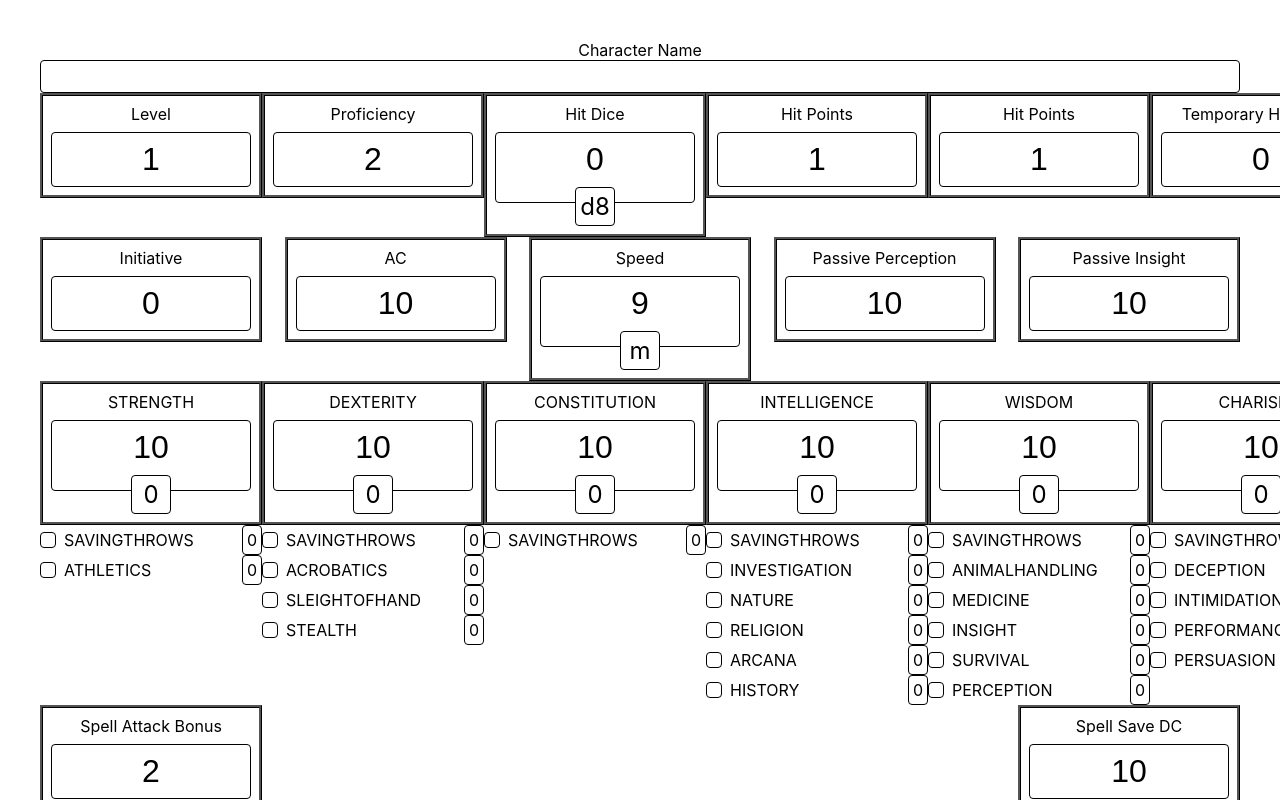
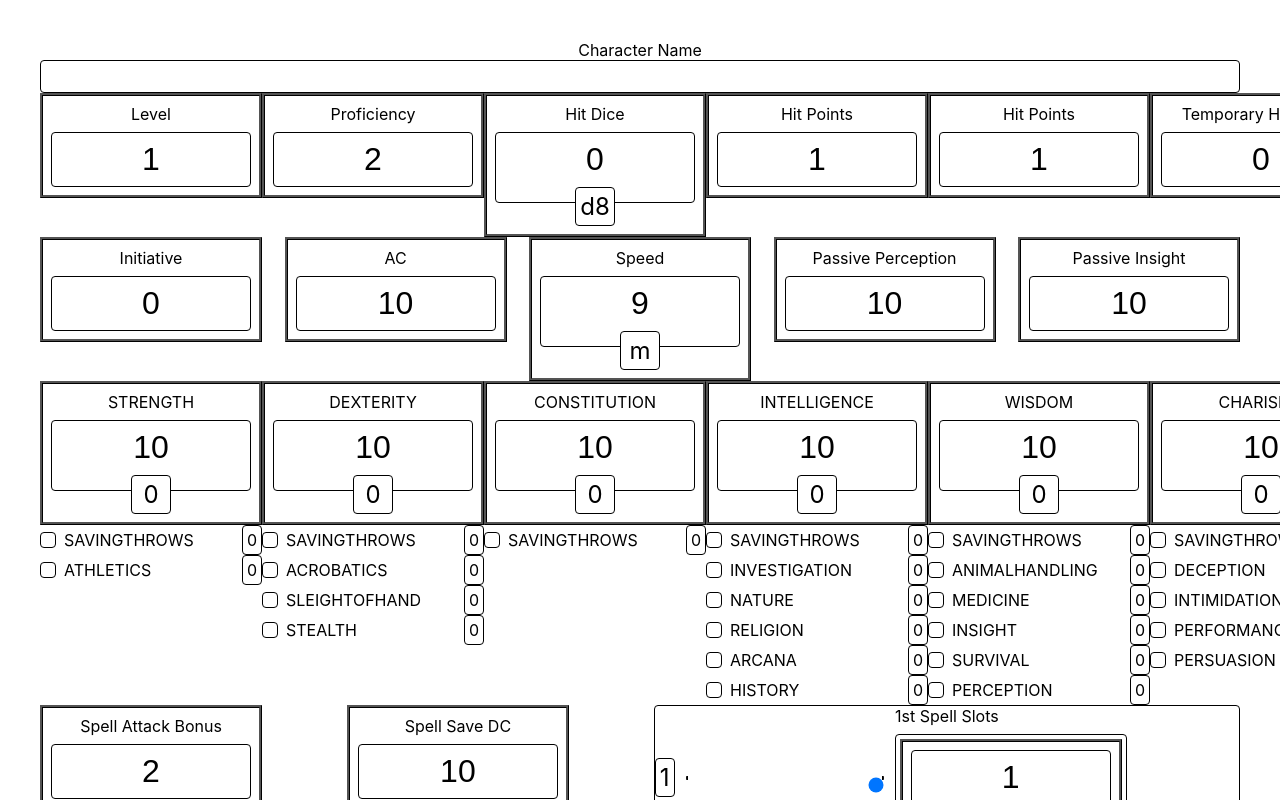
Before and after one commit to AbboDev/DND, a Nuxt app: page / in a window 1280 px wide. Shown: the top 800 px of the page. Built offline with nearby package versions, Linux system fonts and the light colour scheme.

Commit message:
feat: add first spell slots version

```diff
--- /dev/null
+++ b/components/RangeField.vue
@@ -0,0 +1,226 @@
+<template>
+  <label class="o-range-field">
+    <span v-if="slots.default" class="o-range-field__label"><slot /></span>
+
+    <span v-if="slots.output" class="o-range-field__calculated"
+      ><slot name="output"
+    /></span>
+    <input
+      class="o-range-field__input"
+      type="range"
+      :name="name"
+      @input="
+        $emit(
+          'update:modelValue',
+          parseFloat(($event.target as HTMLInputElement).value)
+        )
+      "
+      :list="dataListName"
+      :min="min"
+      :max="max"
+      :step="step"
+      :value="modelValue"
+      :style="{ '--min': min, '--max': max, '--step': modelValue }"
+    />
+    <output v-if="slots.max" class="o-range-field__calculated"
+      ><slot name="max"
+    /></output>
+
+    <datalist :id="dataListName" v-if="dataListRecords.length">
+      <option
+        v-for="(value, index) in dataListRecords"
+        :key="index"
+        :value="value.value"
+        :label="value.label"
+      ></option>
+    </datalist>
+  </label>
+</template>
+
+<script setup lang="ts">
+import { DataListRecord } from "~/types/datalist";
+import { instanceOfDataListRecord } from "~/utilities/typeGuards";
+import { type } from "../.nuxt/types/imports";
+
+export interface Props {
+  values: DataListRecord[] | string[] | number[] | number | string;
+  min?: number;
+  step?: number;
+  max?: number;
+  modelValue?: number;
+  name: string;
+}
+
+const props = withDefaults(defineProps<Props>(), {
+  values: () => [],
+  min: 0,
+  step: 1,
+  value: 0,
+});
+
+defineEmits(["update:modelValue"]);
+
+const slots = useSlots();
+
+const dataListName = computed(() => {
+  return `values-for-${props.name}`;
+});
+
+const dataListRecords = computed(() => {
+  const records: DataListRecord[] = [];
+  let values = parseInt(props.values.toString());
+
+  if (!isNaN(values)) {
+    let index = values;
+    for (; index >= 0; index--) {
+      records.push({
+        value: index,
+        label: index.toString(),
+      });
+    }
+
+    return records;
+  }
+
+  // @ts-ignore
+  // The exclusion of not iterable types is made with isNaN method
+  for (const value of props.values) {
+    let record: DataListRecord | null = null;
+
+    if (instanceOfDataListRecord(value)) {
+      record = {
+        value: value.value,
+        label: (value.label || value.value).toString(),
+      };
+    } else if (Array.isArray(value)) {
+      if (value.length === 1) {
+        record = {
+          value: value[0],
+          label: value[0].toString(),
+        };
+      } else if (value.length > 1) {
+        record = {
+          value: value[0],
+          label: value[1].toString(),
+        };
+      }
+    }
+
+    if (record) {
+      records.push(record);
+    }
+  }
+
+  return records;
+});
+</script>
+
+<style lang="scss">
+.o-range-field {
+  display: flex;
+  text-align: center;
+  font-size: 1rem;
+  align-items: center;
+  justify-content: flex-start;
+  flex-wrap: wrap;
+  cursor: pointer;
+  user-select: none;
+  border-radius: 4px;
+  position: relative;
+  border: 1px solid var(--fg);
+  background-color: var(--bg);
+  color: var(--fg);
+
+  #{&}__label {
+    width: 100%;
+    margin: 0 auto 0.5rem;
+    display: block;
+  }
+
+  #{&}__calculated {
+    border: 1px solid var(--fg);
+    border-radius: 4px;
+    padding: 0.25rem;
+    font-size: 1.5rem;
+    background-color: var(--bg);
+    color: var(--fg);
+    margin: 0 0;
+    flex: 0 0 auto;
+  }
+
+  #{&}__input {
+    flex: 0 0 auto;
+  }
+
+  input[type="range"] {
+    appearance: none;
+    margin: 10px;
+    display: block;
+    width: 200px;
+    height: 10px;
+    position: relative;
+    border: 1px solid #fff;
+    border-radius: 5px;
+    background: repeating-linear-gradient(
+      90deg,
+      #000 0,
+      #000 2px,
+      #fff 2px,
+      #fff calc(100% - 2px),
+      #000 calc(100% - 2px),
+      #000 100%
+    );
+    background-size: calc(100% / var(--max, 1)) 4px;
+    background-position: center left;
+    background-repeat: repeat-x;
+
+    /* Input Thumb */
+    @mixin thumb {
+      box-sizing: border-box;
+      appearance: none;
+      height: 12px;
+      width: 12px;
+
+      border-radius: 3px;
+      outline: 1px solid #fff;
+      border: 3px solid #000;
+
+      background: #fff;
+      cursor: ew-resize;
+      // border: 1px solid #000;
+      box-shadow: 0 0 2px 3px #000;
+      transform: rotate(45deg);
+
+      &:hover {
+        background: #fff;
+      }
+    }
+
+    &::-webkit-slider-thumb,
+    &::-moz-range-thumb {
+      @include thumb;
+    }
+
+    &::-ms-thumb {
+      @include thumb;
+    }
+
+    /* Input Track */
+    @mixin track {
+      appearance: none;
+      box-shadow: none;
+      border: none;
+      background: transparent;
+    }
+
+    &::-webkit-slider-runnable-track,
+    &::-moz-range-track {
+      @include track;
+    }
+
+    &::-ms-track {
+      @include track;
+    }
+  }
+}
+</style>
--- a/pages/index.vue
+++ b/pages/index.vue
@@ -131,6 +131,33 @@
             Spell Save DC
           </StatisticField>
         </li>
+        <li>
+          <ol>
+            <template v-for="(slots, level) in spellSlots">
+              <li v-if="slots > 0" :key="level">
+                <RangeField
+                  :name="`maxSpellSlotsLevel${level}`"
+                  :min="0"
+                  :max="slots"
+                  v-model="spellSlotsUsed[level]"
+                  :values="slots"
+                >
+                  <template #output>{{ spellSlotsUsed[level] }}</template>
+                  {{ ordinalSuffix(level) }} Spell Slots
+                  <template #max>
+                    <StatisticField
+                      :name="`maxSpellSlotsLevel${level}`"
+                      :min="1"
+                      :modelValue="spellSlots[level]"
+                      @update:modelValue="(slot) => updateSpellSlots(level, slot)"
+                    >
+                    </StatisticField
+                  ></template>
+                </RangeField>
+              </li>
+            </template>
+          </ol>
+        </li>
       </ol>
     </ClientOnly>
   </main>
@@ -139,6 +166,7 @@
 <script setup lang="ts">
 import { useCharacterStore } from "@/stores/character";
 import { Statistics } from "~/types/character";
+import { ordinalSuffix } from "../utilities/number";
 
 const store = useCharacterStore();
 const {
@@ -161,9 +189,11 @@ const {
   maxHitPoints,
   spellAttackBonus,
   spellSaveDC,
+  spellSlots,
+  spellSlotsUsed,
 } = storeToRefs(store);
 
-const { toggleProficiency } = store;
+const { toggleProficiency, updateSpellSlots } = store;
 
 function addProficiency(add: boolean, statistic: keyof Statistics, skill: string) {
   toggleProficiency(statistic, skill, add ? 1 : 0);
--- a/stores/character.ts
+++ b/stores/character.ts
@@ -4,7 +4,7 @@ import {
   RemovableRef,
 } from "@vueuse/core";
 
-import { Statistics, Skills } from "~/types/character";
+import { Statistics, Skills, SpellSlotsPerLevel } from "~/types/character";
 import { Dice } from "~/types/dice";
 
 export interface CharacterStore {
@@ -22,6 +22,8 @@ export interface CharacterStore {
   spellcastingAbility: RemovableRef<keyof Statistics>;
   spellAttackBonus: globalThis.ComputedRef<number>;
   spellSaveDC: globalThis.ComputedRef<number>;
+  spellSlots: RemovableRef<SpellSlotsPerLevel>;
+  spellSlotsUsed: RemovableRef<SpellSlotsPerLevel>;
 
   calculatedSkill: globalThis.ComputedRef<
     (statistic: keyof Statistics) => number
@@ -34,6 +36,8 @@ export interface CharacterStore {
   speed: globalThis.ComputedRef<number>;
   passivePerception: globalThis.ComputedRef<number>;
   passiveInsight: globalThis.ComputedRef<number>;
+
+  updateSpellSlots(level: keyof SpellSlotsPerLevel, slot: number): void;
 
   toggleProficiency(
     statistic: keyof Statistics,
@@ -72,6 +76,30 @@ export const useCharacterStore = defineStore(
         wisdom: 10,
         charisma: 10,
       },
+      { serializer: StorageSerializers.object }
+    );
+
+    const defaultSpellSlotsStack = {
+      1: 1,
+      2: 1,
+      3: 1,
+      4: 1,
+      5: 1,
+      6: 1,
+      7: 1,
+      8: 1,
+      9: 1,
+    };
+
+    const spellSlots = useLocalStorage<SpellSlotsPerLevel>(
+      "spellSlots",
+      { ...defaultSpellSlotsStack },
+      { serializer: StorageSerializers.object }
+    );
+
+    const spellSlotsUsed = useLocalStorage<SpellSlotsPerLevel>(
+      "spellSlotsUsed",
+      { ...defaultSpellSlotsStack },
       { serializer: StorageSerializers.object }
     );
 
@@ -148,6 +176,17 @@ export const useCharacterStore = defineStore(
     );
     const spellSaveDC = computed<number>(() => 8 + spellAttackBonus.value);
 
+    const updateSpellSlots = (
+      level: keyof SpellSlotsPerLevel,
+      slot: number
+    ): void => {
+      spellSlots.value[level] = slot;
+
+      if (spellSlotsUsed.value[level] > slot) {
+        spellSlotsUsed.value[level] = slot;
+      }
+    };
+
     const toggleProficiency = (
       statistic: keyof Statistics,
       skill: string,
@@ -187,6 +226,9 @@ export const useCharacterStore = defineStore(
       maxHitPoints: skipHydrate(maxHitPoints),
       spellAttackBonus,
       spellSaveDC,
+      spellSlots: skipHydrate(spellSlots),
+      spellSlotsUsed: skipHydrate(spellSlotsUsed),
+      updateSpellSlots,
       toggleProficiency,
     };
   }
--- /dev/null
+++ b/types/datalist.ts
@@ -0,0 +1,4 @@
+export type DataListRecord = {
+  value: string | number;
+  label?: string;
+}
--- /dev/null
+++ b/utilities/number.ts
@@ -0,0 +1,18 @@
+export function ordinalSuffix(number: number) {
+  const j = number % 10,
+    k = number % 100;
+
+  if (j === 1 && k !== 11) {
+    return number + "st";
+  }
+
+  if (j === 2 && k !== 12) {
+    return number + "nd";
+  }
+
+  if (j === 3 && k !== 13) {
+    return number + "rd";
+  }
+
+  return number + "th";
+}
--- /dev/null
+++ b/utilities/typeGuards.ts
@@ -0,0 +1,15 @@
+import { DataListRecord } from "~/types/datalist";
+
+export function isIterable(input: any) {
+  if (input === null || input === undefined) {
+    return false;
+  }
+
+  return typeof input[Symbol.iterator] === "function";
+}
+
+export function instanceOfDataListRecord(
+  object: any
+): object is DataListRecord {
+  return "value" in object;
+}
```
Also changed, not shown: types/character.ts (+12 -0 lines).
